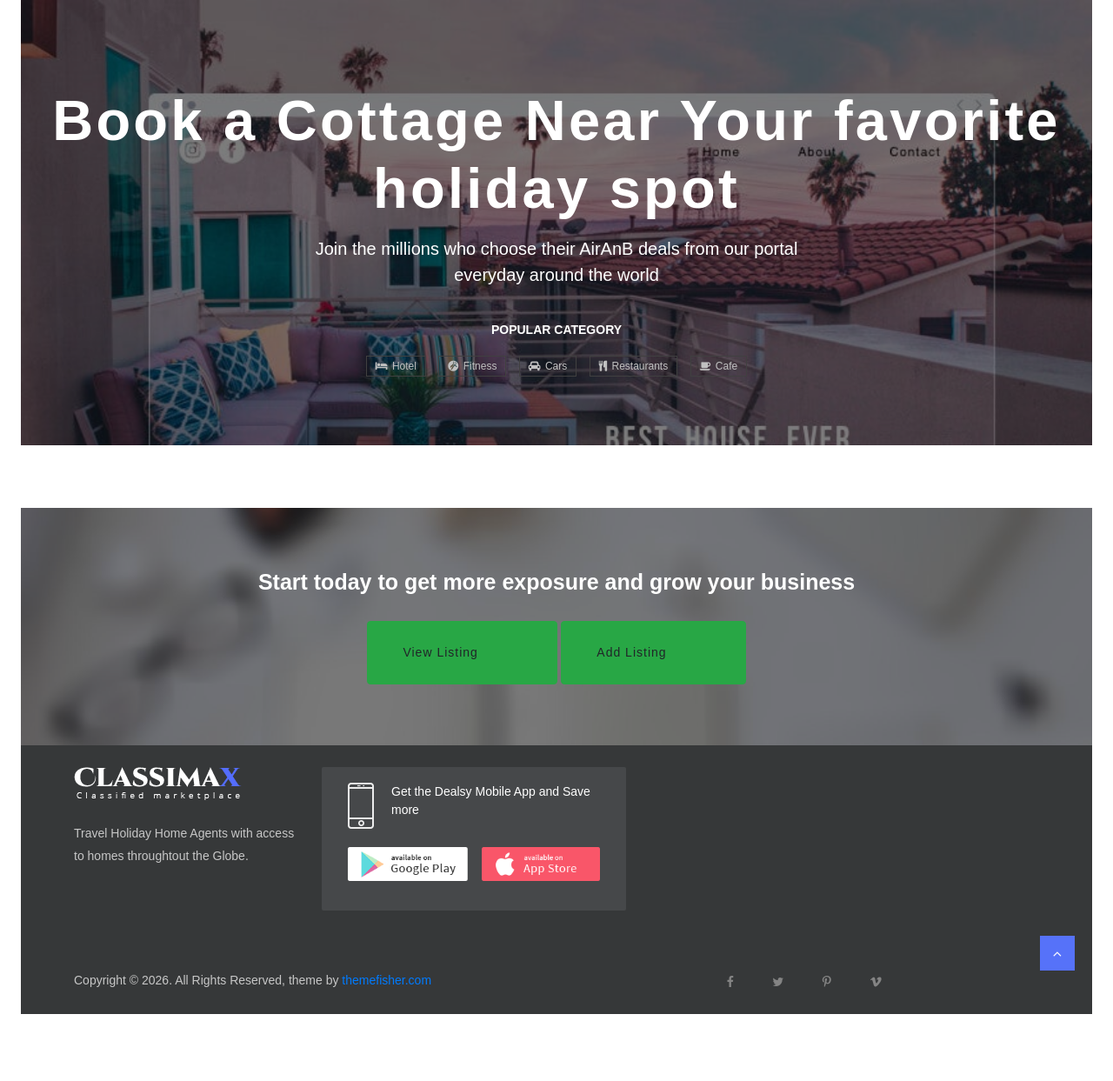
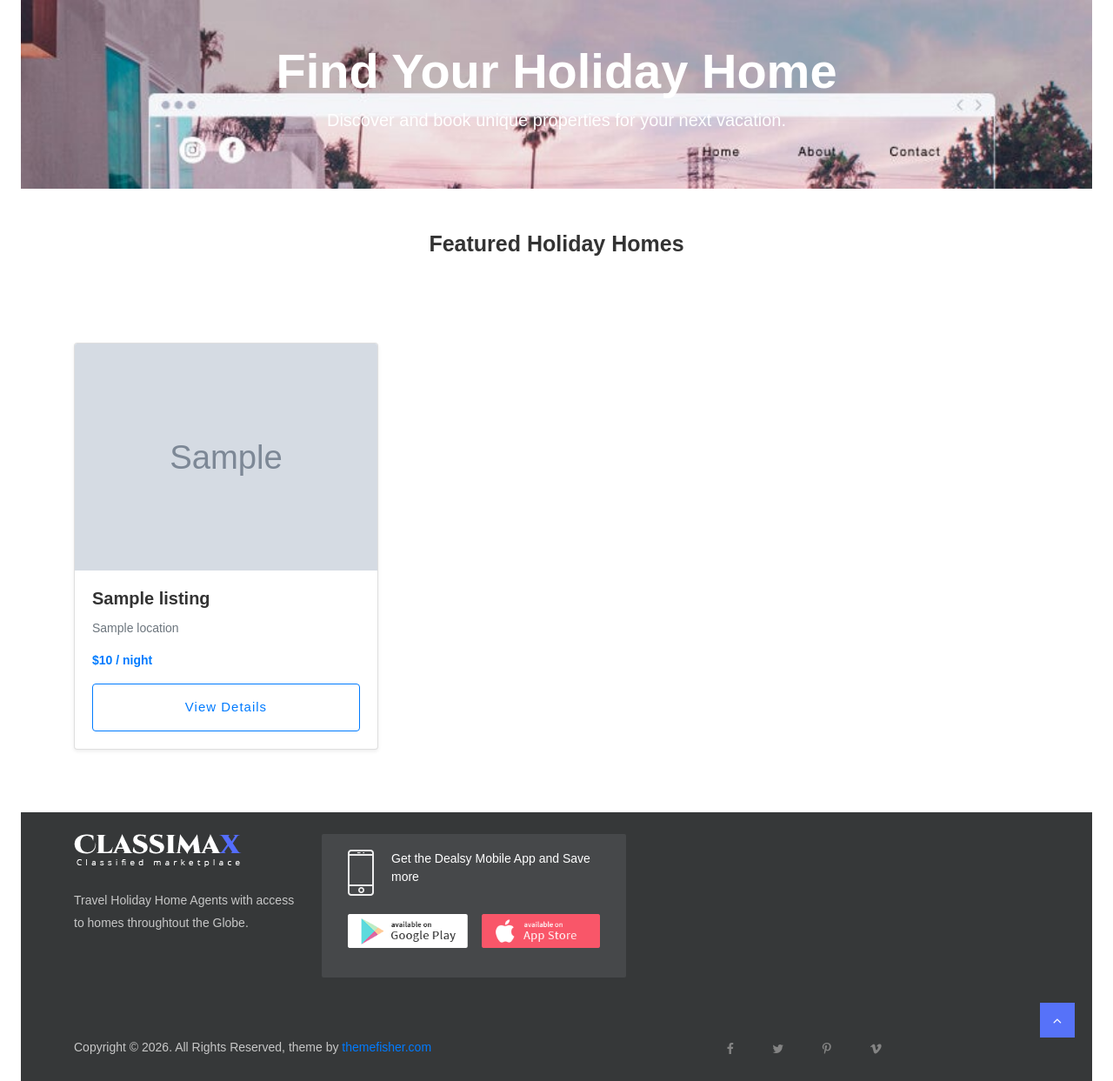
Before and after one commit to baddipudiDebora/MongoDBholidayhomeListing, a Flask app: page / in a window 1280 px wide. Shown: the part 200-1443 px from the top of the page at 87% size. Before the commit the page ends 1366 px from the top, so only its background shows below. Run offline with Flask 2, Linux system fonts and the light colour scheme; grey boxes marked "Sample" are stand-in pictures; a database or web service that is not in the repository returns one stand-in record (values such as "Sample title"); some libraries are stand-ins or nearby versions; some web fonts are replaced.

Commit message:
Add MongoDB timeout fix and full-width layout updates

```diff
--- a/run.py
+++ b/run.py
@@ -4,9 +4,10 @@ from flask_pymongo import PyMongo
 
 app = Flask(__name__)
 
+# Secret key configuration for Flask sessions
 app.config["SECRET_KEY"] = os.environ.get("SECRET_KEY", "fallback_default_secret")
 
-# Safely sanitize MONGO_URI
+# Ensure timeout parameter is present to prevent Vercel 30s hangs
 mongo_uri = os.environ.get("MONGO_URI", "")
 if mongo_uri and "serverSelectionTimeoutMS" not in mongo_uri:
     separator = "&" if "?" in mongo_uri else "?"
@@ -14,11 +15,11 @@ if mongo_uri and "serverSelectionTimeoutMS" not in mongo_uri:
 
 app.config["MONGO_URI"] = mongo_uri
 
-# Instantiate PyMongo lazily
+# Instantiate PyMongo lazily to prevent crashing during module import
 mongo = PyMongo()
 
 def get_db():
-    """Helper function to safely fetch the database instance per request."""
+    """Safely initialize and return the MongoDB instance on request."""
     if mongo.db is None and app.config.get("MONGO_URI"):
         try:
             mongo.init_app(app)
@@ -27,21 +28,29 @@ def get_db():
             return None
     return mongo.db
 
+
 @app.route("/")
 @app.route("/index")
 def index():
-    return render_template("index.html")
+    try:
+        db = get_db()
+        listings = list(db.listings.find()) if db is not None else []
+        return render_template("index.html", listings=listings)
+    except Exception as e:
+        print(f"Template rendering error on index: {e}")
+        return f"<h1>Template Error</h1><p>{e}</p>", 500
+
 
 @app.route("/viewlisting")
 def view_listing():
-    listings = []
-    db = get_db()
-    if db is not None:
-        try:
-            listings = list(db.listings.find())
-        except Exception as e:
-            print(f"Database query error: {e}")
-    return render_template("ad-list-view.html", listings=listings)
+    try:
+        db = get_db()
+        listings = list(db.listings.find()) if db is not None else []
+        return render_template("ad-list-view.html", listings=listings)
+    except Exception as e:
+        print(f"Error on viewlisting route: {e}")
+        return f"<h1>Error loading listings</h1><p>{e}</p>", 500
+
 
 if __name__ == "__main__":
     app.run(host="0.0.0.0", port=int(os.environ.get("PORT", 5000)), debug=True)
--- a/templates/index.html
+++ b/templates/index.html
@@ -1,73 +1,54 @@
-{% extends 'base.html' %}
+{% extends "base.html" %}
+
 {% block content %}
+<!-- Hero Section -->
+<div class="container-fluid px-0">
+  <div class="row m-0">
+    <div class="col-12 p-0">
+      <div class="hero-area bg-1 text-center py-5">
+        <h1 class="text-white display-4 font-weight-bold">Find Your Holiday Home</h1>
+        <p class="text-white lead">Discover and book unique properties for your next vacation.</p>
+      </div>
+    </div>
+  </div>
+</div>
 
-<!--===============================
-=            Hero Area            =
-================================-->
+<!-- Main Listing Content -->
+<div class="container py-5">
+  <div class="row">
+    <div class="col-12 mb-4">
+      <h2 class="section-title">Featured Holiday Homes</h2>
+    </div>
+  </div>
 
-<section class="hero-area bg-1 text-center overly">
-	<!-- Container Start -->
-	<div class="container-fluid px-0">
-		<div class="row m-0">
-			<div class="col-md-12">
-				<!-- Header Contetnt -->
-				<div class="content-block">
-					<h1>Book a Cottage Near Your favorite holiday spot </h1>
-					<p>Join the millions who choose their AirAnB deals from our portal <br> everyday around the world</p>
-					<div class="short-popular-category-list text-center">
-						<h2>Popular Category</h2>
-						<ul class="list-inline">
-							<li class="list-inline-item">
-								<a href="category.html"><i class="fa fa-bed"></i> Hotel</a></li>
-							<li class="list-inline-item">
-								<a href="category.html"><i class="fa fa-grav"></i> Fitness</a>
-							</li>
-							<li class="list-inline-item">
-								<a href="category.html"><i class="fa fa-car"></i> Cars</a>
-							</li>
-							<li class="list-inline-item">
-								<a href="category.html"><i class="fa fa-cutlery"></i> Restaurants</a>
-							</li>
-							<li class="list-inline-item">
-								<a href="category.html"><i class="fa fa-coffee"></i> Cafe</a>
-							</li>
-						</ul>
-					</div>
+  <div class="row">
+    {% if listings and listings|length > 0 %}
+      {% for listing in listings %}
+        <div class="col-lg-4 col-md-6 mb-4">
+          <div class="card h-100 shadow-sm">
+            {% if listing.image_url %}
+              <img src="{{ listing.image_url }}" class="card-img-top" alt="{{ listing.title }}">
+            {% else %}
+              <img src="{{ url_for('static', filename='images/placeholder.jpg') }}" class="card-img-top" alt="Holiday Home">
+            {% endif %}
+            <div class="card-body">
+              <h5 class="card-title">{{ listing.title or 'Beautiful Holiday Home' }}</h5>
+              <p class="card-text text-muted">{{ listing.location or 'Location unavailable' }}</p>
 
-				</div>
+              {% if listing.price %}
+                <p class="card-text font-weight-bold text-primary">${{ listing.price }} / night</p>
+              {% endif %}
 
-
-
-			</div>
-		</div>
-	</div>
-	<!-- Container End -->
-</section>
-
-
-<!--====================================
-=            Call to Action            =
-=====================================-->
-<br>
-<br>
-<br>
-<section class="call-to-action overly bg-3 section-sm">
-	<!-- Container Start -->
-	<div class="container">
-		<div class="row justify-content-md-center text-center">
-			<div class="col-md-8">
-				<div class="content-holder">
-					<h2>Start today to get more exposure and
-					grow your business</h2>
-					<ul class="list-inline mt-30">
-						<button class="btn btn-success"><li class="list-inline-item"><a class="dropdown-item" href="{{url_for('viewlisting')}}">View Listing</a></li></button>
-						<button class="btn btn-success"><li class="list-inline-item"><a class="dropdown-item" href="{{url_for('addlisting')}}">Add Listing</a></li></button>
-					</ul>
-				</div>
-			</div>
-		</div>
-	</div>
-	<!-- Container End -->
-</section>
-
+              <a href="{{ url_for('view_listing') }}" class="btn btn-outline-primary btn-block">View Details</a>
+            </div>
+          </div>
+        </div>
+      {% endfor %}
+    {% else %}
+      <div class="col-12 text-center py-5">
+        <p class="text-muted lead">No listings available at the moment. Please check back later!</p>
+      </div>
+    {% endif %}
+  </div>
+</div>
 {% endblock %}
```
